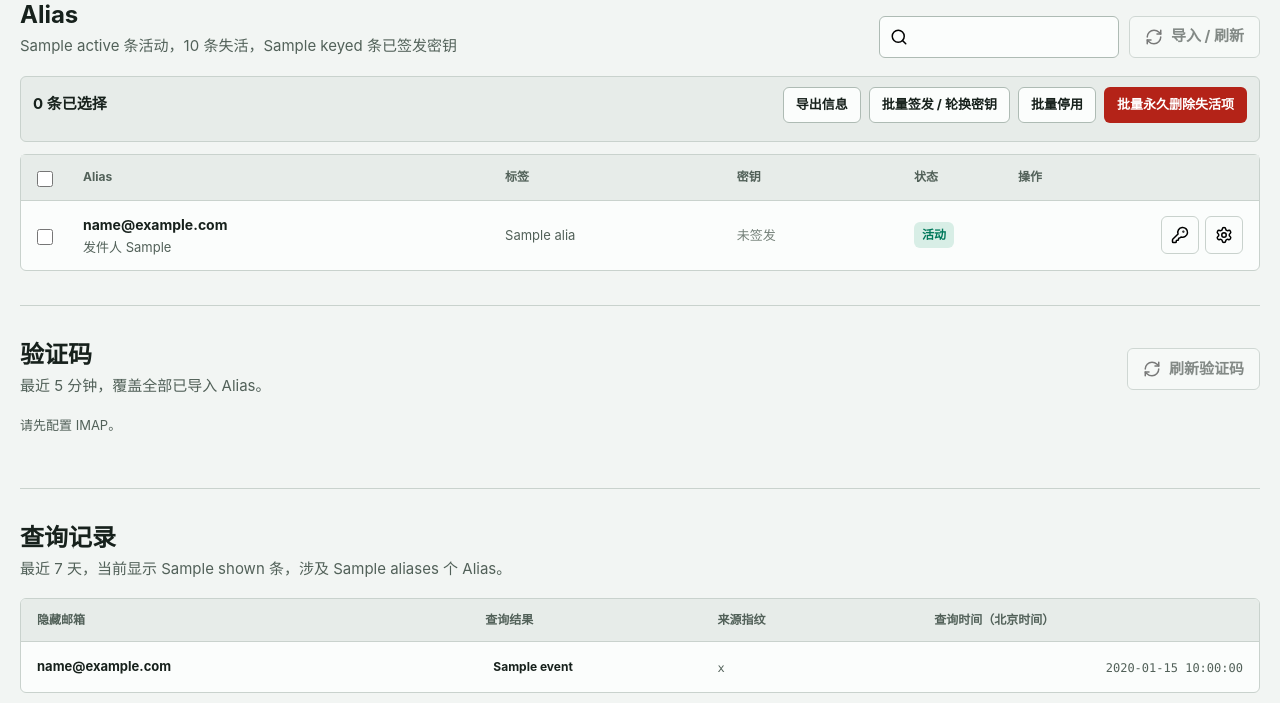
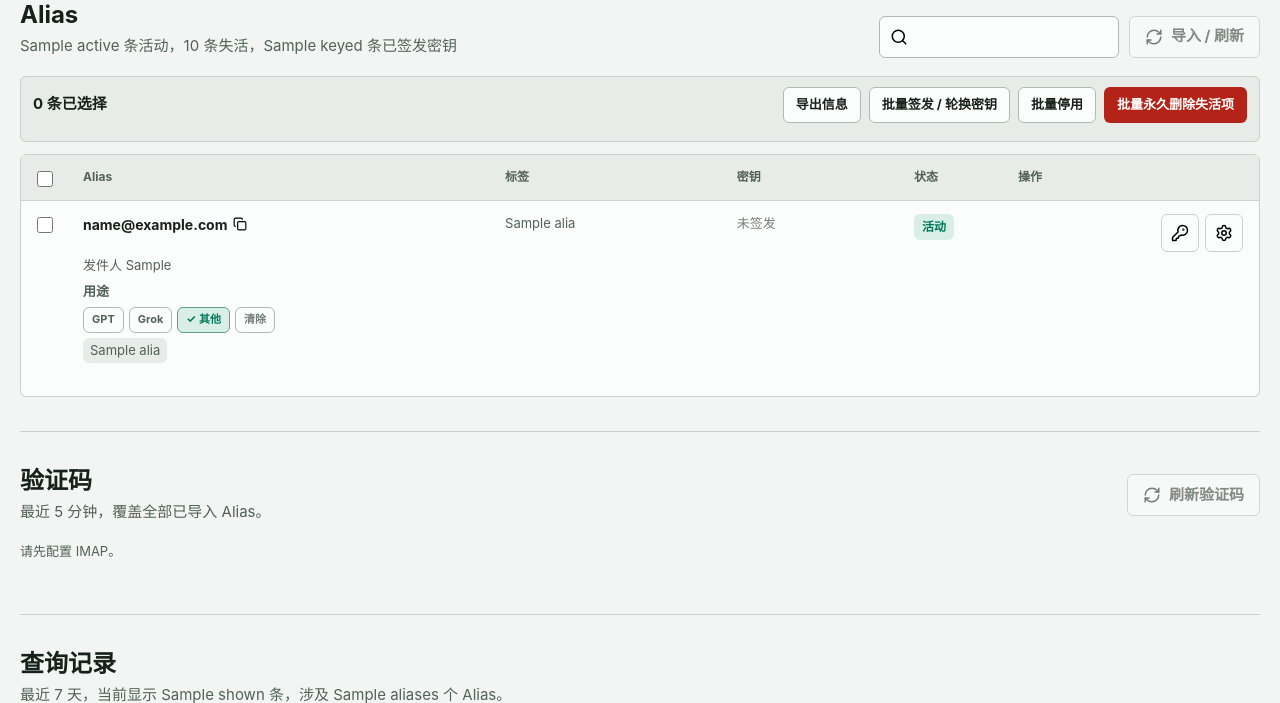
Before and after one commit to chenli17683185032-ai/icloud-code-gateway, a Python web app: template icloud_gateway/templates/admin.html in a window 1280 px wide. Shown: the part 630-1333 px from the top of the page. Run offline with Jinja, Linux system fonts and the light colour scheme; the template is opened without the code that fills it: most values are stand-ins (such as "Sample title", 1, 10 or a date in 2020).

Commit message:
feat: add alias usage labels and one-click email copy

```diff
--- a/docker-compose.server.yml
+++ b/docker-compose.server.yml
@@ -39,7 +39,7 @@ services:
       ICLOUD_GATEWAY_HME_MAINTENANCE_SECONDS: ${ICLOUD_GATEWAY_HME_MAINTENANCE_SECONDS:-21600}
       ICLOUD_GATEWAY_HME_FRESHNESS_SECONDS: ${ICLOUD_GATEWAY_HME_FRESHNESS_SECONDS:-3600}
       ICLOUD_GATEWAY_HME_RETRY_MAX_SECONDS: ${ICLOUD_GATEWAY_HME_RETRY_MAX_SECONDS:-3600}
-      ICLOUD_GATEWAY_ALIAS_BATCH_LIMIT: ${ICLOUD_GATEWAY_ALIAS_BATCH_LIMIT:-50}
+      ICLOUD_GATEWAY_ALIAS_BATCH_LIMIT: ${ICLOUD_GATEWAY_ALIAS_BATCH_LIMIT:-100}
       ICLOUD_GATEWAY_DEPLOYMENT_MODE: ${ICLOUD_GATEWAY_DEPLOYMENT_MODE:-edge}
       ICLOUD_GATEWAY_CONTROL_PLANE_TOKEN: ${ICLOUD_GATEWAY_CONTROL_PLANE_TOKEN:?set ICLOUD_GATEWAY_CONTROL_PLANE_TOKEN in .env}
       ICLOUD_GATEWAY_EDGE_BASE_URL: ${ICLOUD_GATEWAY_EDGE_BASE_URL:-}
--- a/docker-compose.yml
+++ b/docker-compose.yml
@@ -42,7 +42,7 @@ services:
       ICLOUD_GATEWAY_HME_MAINTENANCE_SECONDS: ${ICLOUD_GATEWAY_HME_MAINTENANCE_SECONDS:-21600}
       ICLOUD_GATEWAY_HME_FRESHNESS_SECONDS: ${ICLOUD_GATEWAY_HME_FRESHNESS_SECONDS:-3600}
       ICLOUD_GATEWAY_HME_RETRY_MAX_SECONDS: ${ICLOUD_GATEWAY_HME_RETRY_MAX_SECONDS:-3600}
-      ICLOUD_GATEWAY_ALIAS_BATCH_LIMIT: ${ICLOUD_GATEWAY_ALIAS_BATCH_LIMIT:-50}
+      ICLOUD_GATEWAY_ALIAS_BATCH_LIMIT: ${ICLOUD_GATEWAY_ALIAS_BATCH_LIMIT:-100}
       ICLOUD_GATEWAY_LOG_LEVEL: ${ICLOUD_GATEWAY_LOG_LEVEL:-INFO}
       ICLOUD_GATEWAY_MASTER_KEY: ${ICLOUD_GATEWAY_MASTER_KEY:?set ICLOUD_GATEWAY_MASTER_KEY in .env}
       ICLOUD_GATEWAY_DEPLOYMENT_MODE: ${ICLOUD_GATEWAY_DEPLOYMENT_MODE:-full}
--- a/icloud_gateway/config.py
+++ b/icloud_gateway/config.py
@@ -73,7 +73,7 @@ class Settings:
     hme_maintenance_interval_seconds: int = 6 * 60 * 60
     hme_freshness_seconds: int = 60 * 60
     hme_retry_max_seconds: int = 60 * 60
-    alias_batch_limit: int = 50
+    alias_batch_limit: int = 100
     deployment_mode: Literal["full", "control", "edge"] = "full"
     control_plane_token: str = ""
     edge_base_url: str = ""
@@ -186,7 +186,7 @@ class Settings:
                 maximum=24 * 60 * 60,
             ),
             alias_batch_limit=_integer_environment(
-                "ICLOUD_GATEWAY_ALIAS_BATCH_LIMIT", 50, minimum=1, maximum=100
+                "ICLOUD_GATEWAY_ALIAS_BATCH_LIMIT", 100, minimum=1, maximum=100
             ),
             deployment_mode=mode,  # type: ignore[arg-type]
             control_plane_token=control_plane_token,
--- a/icloud_gateway/service.py
+++ b/icloud_gateway/service.py
@@ -1181,6 +1181,12 @@ class GatewayService:
         self.database.record_audit_event("alias_config", "updated", alias_id=str(alias_id))
         return alias
 
+    def update_alias_usage(self, alias_id: str, usage_label: str) -> dict[str, Any]:
+        alias = self.database.update_alias_usage(alias_id, usage_label)
+        outcome = "cleared" if not alias["usage_label"] else "updated"
+        self.database.record_audit_event("alias_usage", outcome, alias_id=str(alias_id))
+        return alias
+
     def deactivate_alias(self, alias_id: str) -> dict[str, Any]:
         self._ensure_hme_fresh()
         self._begin_remote_write()
--- a/icloud_gateway/static/admin.js
+++ b/icloud_gateway/static/admin.js
@@ -12,7 +12,7 @@
   const aliasBatchLimit =
     Number.isSafeInteger(configuredAliasBatchLimit) && configuredAliasBatchLimit > 0
       ? configuredAliasBatchLimit
-      : 50;
+      : 100;
   const modal = document.querySelector("#key-modal");
   const modalMessage = document.querySelector("#key-modal-message");
   const issuedList = document.querySelector("#issued-key-list");
@@ -73,6 +73,37 @@
     return items.map(standardParameters).join("\n");
   }
 
+  async function writeClipboard(value) {
+    const text = String(value ?? "");
+    if (navigator.clipboard?.writeText) {
+      try {
+        await navigator.clipboard.writeText(text);
+        return;
+      } catch (_error) {
+        // Fall through to the selection-based copy path for older/insecure contexts.
+      }
+    }
+    const textarea = document.createElement("textarea");
+    textarea.value = text;
+    textarea.readOnly = true;
+    textarea.setAttribute("aria-hidden", "true");
+    textarea.style.position = "fixed";
+    textarea.style.left = "-9999px";
+    document.body.append(textarea);
+    textarea.select();
+    textarea.setSelectionRange(0, textarea.value.length);
+    const copied = document.execCommand("copy");
+    textarea.remove();
+    if (!copied) throw new Error("copy_failed");
+  }
+
+  function usageKind(value) {
+    const normalized = String(value || "").trim().toLocaleLowerCase();
+    if (!normalized) return "empty";
+    if (normalized === "gpt" || normalized === "grok") return normalized;
+    return "custom";
+  }
+
   function createCopyButton(value, label = "复制") {
     const copy = document.createElement("button");
     copy.type = "button";
@@ -86,7 +117,7 @@
     copy.append(icon, copyText);
     copy.addEventListener("click", async () => {
       try {
-        await navigator.clipboard.writeText(value);
+        await writeClipboard(value);
         copyText.textContent = "已复制";
       } catch (_error) {
         copyText.textContent = "复制失败";
@@ -273,6 +304,128 @@
       createButton.disabled = false;
       createButton.classList.remove("is-busy");
     }
+  });
+
+  document.querySelectorAll(".alias-email-copy").forEach((button) => {
+    button.addEventListener("click", async () => {
+      const feedback = button.parentElement.querySelector(".alias-copy-feedback");
+      try {
+        await writeClipboard(button.dataset.copyEmail || "");
+        feedback.textContent = "已复制";
+      } catch (_error) {
+        feedback.textContent = "复制失败";
+      }
+      window.setTimeout(() => {
+        feedback.textContent = "";
+      }, 1600);
+    });
+  });
+
+  function applyUsageState(control, usageLabel) {
+    const value = String(usageLabel || "").trim();
+    const kind = usageKind(value);
+    control.dataset.usageLabel = value;
+    control.querySelectorAll(".usage-choice").forEach((choice) => {
+      const selected =
+        choice.dataset.usageValue === kind ||
+        (choice.hasAttribute("data-usage-custom") && kind === "custom");
+      choice.setAttribute("aria-pressed", selected ? "true" : "false");
+    });
+    const usageCurrent = control.querySelector(".usage-current");
+    usageCurrent.textContent = kind === "custom" ? value : "";
+    usageCurrent.hidden = kind !== "custom";
+    const customInput = control.querySelector(".usage-custom-input");
+    customInput.value = kind === "custom" ? value : "";
+    control.querySelector(".usage-clear").disabled = !value;
+    const row = control.closest(".alias-row");
+    if (row) {
+      row.dataset.aliasSearch = `${row.dataset.aliasBaseSearch || ""} ${value}`.trim();
+    }
+  }
+
+  function setUsageBusy(control, busy) {
+    control.querySelectorAll("button, input").forEach((element) => {
+      element.disabled = busy;
+    });
+    if (!busy) {
+      control.querySelector(".usage-clear").disabled = !control.dataset.usageLabel;
+    }
+  }
+
+  async function persistUsage(control, value, successMessage) {
+    const feedback = control.querySelector(".usage-feedback");
+    setUsageBusy(control, true);
+    try {
+      const data = await api(
+        `/admin/api/aliases/${encodeURIComponent(control.dataset.aliasId)}/usage`,
+        {
+          method: "POST",
+          body: JSON.stringify({ usage_label: value }),
+        },
+      );
+      applyUsageState(control, data.usage_label);
+      feedback.textContent = successMessage;
+      window.setTimeout(() => {
+        feedback.textContent = "";
+      }, 1800);
+      return true;
+    } catch (error) {
+      if (error instanceof AuthenticationRequiredError) return false;
+      feedback.textContent = "用途保存失败。";
+      return false;
+    } finally {
+      setUsageBusy(control, false);
+    }
+  }
+
+  document.querySelectorAll(".alias-usage").forEach((control) => {
+    applyUsageState(control, control.dataset.usageLabel || "");
+    const customForm = control.querySelector(".usage-custom-form");
+    const customInput = control.querySelector(".usage-custom-input");
+    const feedback = control.querySelector(".usage-feedback");
+
+    control.querySelectorAll(".usage-choice[data-usage-value]").forEach((button) => {
+      button.addEventListener("click", async () => {
+        const value = button.dataset.usageValue;
+        if (control.dataset.usageLabel === value) {
+          feedback.textContent = `已标记 ${button.textContent.trim()}。`;
+          return;
+        }
+        customForm.hidden = true;
+        await persistUsage(control, value, `已标记 ${button.textContent.trim()}。`);
+      });
+    });
+
+    control.querySelector("[data-usage-custom]").addEventListener("click", () => {
+      customForm.hidden = false;
+      feedback.textContent = "";
+      customInput.focus();
+      customInput.select();
+    });
+
+    control.querySelector(".usage-custom-cancel").addEventListener("click", () => {
+      customForm.hidden = true;
+      applyUsageState(control, control.dataset.usageLabel || "");
+      feedback.textContent = "";
+    });
+
+    customForm.addEventListener("submit", async (event) => {
+      event.preventDefault();
+      const value = customInput.value.trim();
+      if (!value || value.length > 80 || /[\r\n\u0000]/u.test(value)) {
+        feedback.textContent = "请输入 1–80 个字符且不含换行的用途。";
+        customInput.focus();
+        return;
+      }
+      if (await persistUsage(control, value, "自定义用途已保存。")) {
+        customForm.hidden = true;
+      }
+    });
+
+    control.querySelector(".usage-clear").addEventListener("click", async () => {
+      customForm.hidden = true;
+      await persistUsage(control, "", "用途已清除。");
+    });
   });
 
   document.querySelectorAll(".issue-key-button").forEach((button) => {
@@ -669,6 +822,7 @@
       limitedVisibleSelectionCount,
       standardParameterList,
       standardParameters,
+      usageKind,
     };
   }
 })();
--- a/icloud_gateway/static/app.css
+++ b/icloud_gateway/static/app.css
@@ -886,6 +886,10 @@ a:focus-visible {
   border-top: 1px solid var(--line);
 }
 
+.alias-row {
+  align-items: start;
+}
+
 .alias-row[hidden] {
   display: none;
 }
@@ -902,6 +906,48 @@ a:focus-visible {
   gap: 3px;
 }
 
+.alias-email-copy {
+  display: inline-flex;
+  min-width: 0;
+  align-items: center;
+  justify-self: start;
+  gap: 6px;
+  border: 0;
+  background: transparent;
+  color: var(--text);
+  padding: 0;
+  cursor: pointer;
+  font: inherit;
+  text-align: left;
+}
+
+.alias-email-copy:hover {
+  color: var(--accent);
+}
+
+.alias-email-copy:focus-visible {
+  border-radius: 4px;
+  outline: 2px solid var(--accent);
+  outline-offset: 3px;
+}
+
+.alias-email-copy strong {
+  min-width: 0;
+  overflow-wrap: anywhere;
+}
+
+.alias-email-copy img {
+  width: 14px;
+  height: 14px;
+  flex: 0 0 auto;
+}
+
+.alias-copy-feedback {
+  min-height: 15px;
+  color: var(--accent);
+  font-size: 11px;
+}
+
 .alias-identity strong {
   font-size: 14px;
 }
@@ -920,6 +966,101 @@ a:focus-visible {
 
 .alias-key .legacy-key-note {
   color: var(--warning);
+  font-size: 11px;
+}
+
+.alias-usage {
+  display: grid;
+  gap: 5px;
+  margin-top: 4px;
+}
+
+.usage-caption {
+  color: var(--text-faint);
+  font-size: 11px;
+  font-weight: 700;
+}
+
+.usage-choices {
+  display: flex;
+  flex-wrap: wrap;
+  gap: 5px;
+}
+
+.usage-choice,
+.usage-clear {
+  min-height: 26px;
+  border: 1px solid var(--line-strong);
+  border-radius: var(--radius);
+  background: var(--surface);
+  color: var(--text-soft);
+  padding: 2px 8px;
+  cursor: pointer;
+  font-size: 11px;
+  font-weight: 700;
+}
+
+.usage-choice:hover:not(:disabled),
+.usage-clear:hover:not(:disabled) {
+  border-color: var(--accent);
+  color: var(--accent);
+}
+
+.usage-choice[aria-pressed="true"] {
+  border-color: color-mix(in srgb, var(--accent) 55%, var(--line));
+  background: var(--accent-soft);
+  color: var(--accent);
+}
+
+.usage-choice[aria-pressed="true"]::before {
+  content: "✓";
+  margin-right: 3px;
+}
+
+.usage-clear {
+  color: var(--text-faint);
+}
+
+.usage-choice:disabled,
+.usage-clear:disabled {
+  cursor: not-allowed;
+  opacity: 0.55;
+}
+
+.usage-current {
+  width: fit-content;
+  max-width: 100%;
+  overflow-wrap: anywhere;
+  border-radius: var(--radius);
+  background: var(--surface-muted);
+  color: var(--text-soft);
+  padding: 3px 7px;
+  font-size: 11px;
+}
+
+.usage-custom-form {
+  display: flex;
+  flex-wrap: wrap;
+  gap: 6px;
+}
+
+.usage-custom-form[hidden] {
+  display: none;
+}
+
+.usage-custom-input {
+  min-width: 130px;
+  height: 34px;
+  flex: 1 1 150px;
+}
+
+.usage-custom-form .small-button {
+  min-height: 34px;
+}
+
+.usage-feedback {
+  min-height: 15px;
+  color: var(--accent);
   font-size: 11px;
 }
 
@@ -1710,6 +1851,21 @@ a:focus-visible {
     justify-content: flex-start;
   }
 
+  .usage-custom-form {
+    display: grid;
+    grid-template-columns: 1fr 1fr;
+  }
+
+  .usage-custom-form[hidden] {
+    display: none;
+  }
+
+  .usage-custom-input {
+    width: 100%;
+    min-width: 0;
+    grid-column: 1 / -1;
+  }
+
   .row-edit-form {
     position: fixed;
     inset: auto 12px 12px;
--- a/icloud_gateway/templates/admin.html
+++ b/icloud_gateway/templates/admin.html
@@ -151,11 +151,74 @@
         <span role="columnheader">操作</span>
       </div>
       {% for alias in aliases %}
-      <article class="alias-row" role="row" data-alias-search="{{ alias.email }} {{ alias.label }} {{ alias.sender_filter }}">
+      {% set custom_usage = alias.usage_label if alias.usage_label not in ['', 'gpt', 'grok'] else '' %}
+      <article
+        class="alias-row"
+        role="row"
+        data-alias-base-search="{{ alias.email }} {{ alias.label }} {{ alias.sender_filter }}"
+        data-alias-search="{{ alias.email }} {{ alias.label }} {{ alias.sender_filter }} {{ alias.usage_label }}"
+      >
         <label class="alias-select checkbox-control" role="cell"><input class="alias-checkbox" type="checkbox" value="{{ alias.id }}" data-alias-state="{{ alias.state }}" aria-label="选择 {{ alias.email }}"><span class="sr-only">选择 {{ alias.email }}</span></label>
         <div class="alias-identity" role="cell">
-          <strong>{{ alias.email }}</strong>
+          <button
+            class="alias-email-copy"
+            type="button"
+            data-copy-email="{{ alias.email }}"
+            aria-label="复制邮箱 {{ alias.email }}"
+            title="点击复制邮箱"
+          >
+            <strong>{{ alias.email }}</strong>
+            <img src="/static/icons/copy.svg" alt="" aria-hidden="true">
+          </button>
+          <span class="alias-copy-feedback" aria-live="polite"></span>
           {% if alias.sender_filter %}<span>发件人 {{ alias.sender_filter }}</span>{% endif %}
+          <div
+            class="alias-usage"
+            data-alias-id="{{ alias.id }}"
+            data-usage-label="{{ alias.usage_label }}"
+          >
+            <span class="usage-caption">用途</span>
+            <div class="usage-choices" role="group" aria-label="{{ alias.email }} 的用途">
+              <button
+                class="usage-choice"
+                type="button"
+                data-usage-value="gpt"
+                aria-pressed="{{ 'true' if alias.usage_label == 'gpt' else 'false' }}"
+              >GPT</button>
+              <button
+                class="usage-choice"
+                type="button"
+                data-usage-value="grok"
+                aria-pressed="{{ 'true' if alias.usage_label == 'grok' else 'false' }}"
+              >Grok</button>
+              <button
+                class="usage-choice"
+                type="button"
+                data-usage-custom
+                aria-pressed="{{ 'true' if custom_usage else 'false' }}"
+              >其他</button>
+              <button
+                class="usage-clear"
+                type="button"
+                {% if not alias.usage_label %}disabled{% endif %}
+              >清除</button>
+            </div>
+            <span class="usage-current" {% if not custom_usage %}hidden{% endif %}>{{ custom_usage }}</span>
+            <form class="usage-custom-form" hidden>
+              <label class="sr-only" for="usage-custom-{{ alias.id }}">自定义用途</label>
+              <input
+                id="usage-custom-{{ alias.id }}"
+                class="usage-custom-input"
+                type="text"
+                maxlength="80"
+                value="{{ custom_usage }}"
+                autocomplete="off"
+              >
+              <button class="primary-button small-button" type="submit">保存</button>
+              <button class="secondary-button small-button usage-custom-cancel" type="button">取消</button>
+            </form>
+            <span class="usage-feedback" aria-live="polite"></span>
+          </div>
         </div>
         <div class="alias-label" role="cell">{{ alias.label }}</div>
         <div class="alias-key" role="cell">
```
Also changed, not shown: OPERATIONS.md (+4 -1 lines), icloud_gateway/database.py (+31 -0 lines), icloud_gateway/web.py (+29 -0 lines), tests/test_database.py (+32 -0 lines), tests/test_deployment.py (+1 -1 lines), tests/test_jobs.py (+28 -0 lines), tests/test_service.py (+25 -9 lines), tests/test_web.py (+106 -8 lines), README.md, 2 other files.
